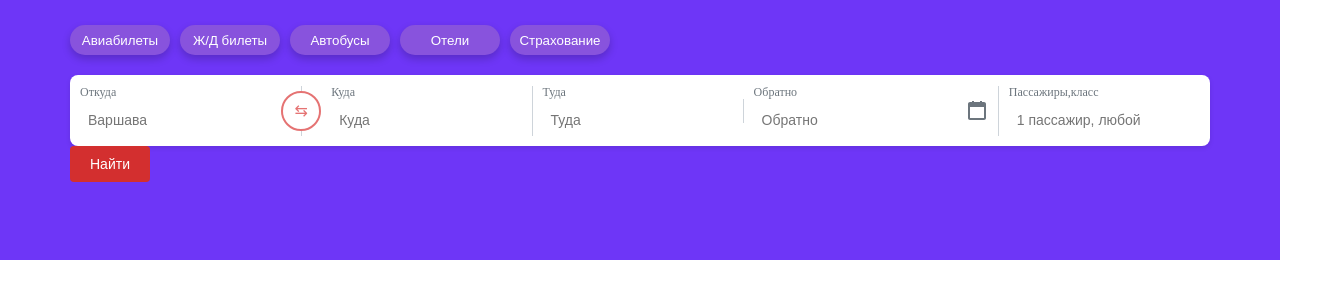
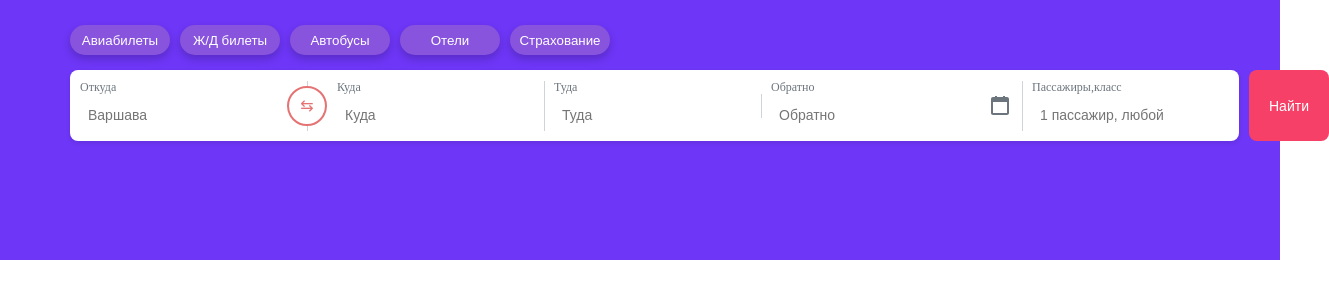
Before and after one commit to eviltech/html, a plain HTML site: page index.html in a window 1280 px wide. Shown: the part 140-438 px from the top of the page, 1329 px wide, since content can reach past the window. Drawn offline with Linux system fonts and the light colour scheme.

Commit message:
add search form

```diff
--- a/css/style.css
+++ b/css/style.css
@@ -90,7 +90,10 @@ ul, li {
 
 /* Секция поиска */
 .search-nav {
-    margin-top: 20px;
+    margin-top: 15px;
+    display: flex;
+    align-items: stretch;  /* Растягиваем элементы по высоте */
+    gap: 10px; /* Отступ между формой и кнопкой */
 }
 
 .search-form {
@@ -101,6 +104,7 @@ ul, li {
     border-radius: 8px;
     box-shadow: 0 2px 5px rgba(0, 0, 0, 0.1);
     gap: 10px;
+    flex-grow: 1; /* Форма будет растягиваться по ширине */
 }
 
 /* Группы полей ввода */
@@ -218,17 +222,27 @@ ul, li {
     fill: #007bff; /* Цвет иконки при наведении */
 }
 
+/* Кнопка "Найти" */
 .search-button {
-    background-color: #d32f2f;
+    padding: 10px 20px;
+    background-color: #f74068; /* Цвет кнопки */
     color: white;
     border: none;
-    padding: 10px 20px;
-    border-radius: 4px;
+    border-radius: 8px;
+    cursor: pointer;
     font-size: 14px;
-    cursor: pointer;
     transition: background-color 0.3s ease;
 }
 
+/* Эффект при наведении на кнопку "Найти" */
 .search-button:hover {
-    background-color: #b71c1c;
+    background-color: #e52f53; /* Немного темнее для эффекта наведения */
 }
+
+/* Дополнительные стили для кнопки */
+.search-button {
+    white-space: nowrap; /* Предотвращаем перенос текста */
+    display: flex;
+    align-items: center;
+    justify-content: center; /* Центрируем текст по вертикали и горизонтали */
+}
--- a/index.html
+++ b/index.html
@@ -101,6 +101,7 @@
                         </svg>
                     </div>
 
+                    <!-- Разделитель -->
                     <div class="divider"></div>
 
                     <div class="input-group">
@@ -108,7 +109,9 @@
                         <input type="text" id="passenger" placeholder="1 пассажир, любой">
                     </div>
                 </form>
-                <button class="search-button">Найти</button>
+
+                <!-- Кнопка "Найти" за формой -->
+                <button type="submit" class="search-button">Найти</button>
             </nav>
         </div>
     </section>
```
